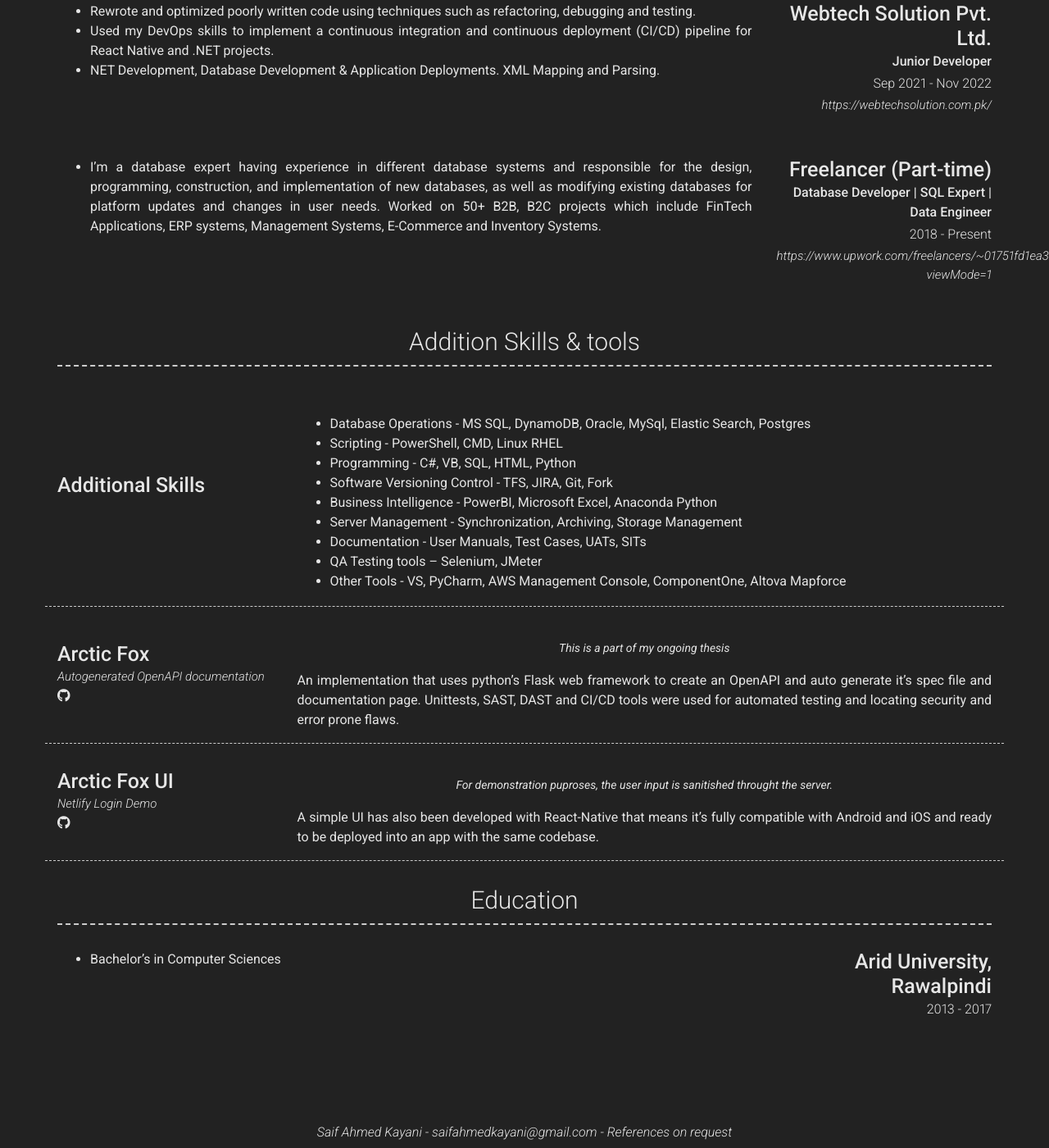
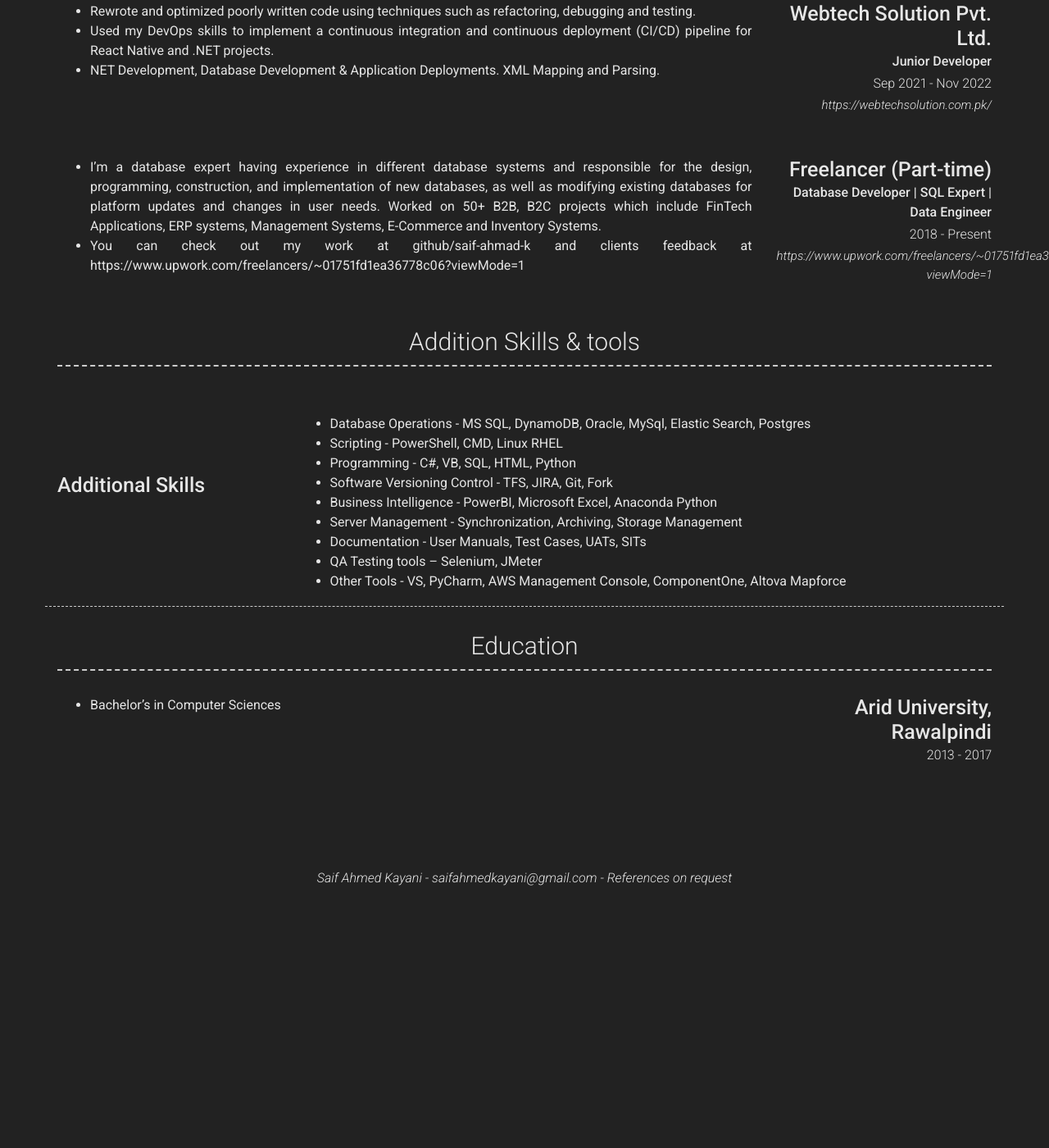
Before and after one commit to saif-ahmad-k/saif-ahmad-k.github.io, a Jekyll site: the page built from index.md, in a window 1280 px wide and 1400 px high, scrolled down 1144 px. Shown: the whole window at 82% size. Built offline with Jekyll 4.4.1, drawn with Linux system fonts in a browser that asks for light colours; nearby versions of some CDN libraries; after the commit the page ends 2234 px from its top, so only the background shows below that.

Commit message:
just another

```diff
--- a/_config.yml
+++ b/_config.yml
@@ -107,6 +107,7 @@ content:
         link: https://www.upwork.com/freelancers/~01751fd1ea36778c06?viewMode=1
         description: |
             - I'm a database expert having experience in different database systems and responsible for the design, programming, construction, and implementation of new databases, as well as modifying existing databases for platform updates and changes in user needs. Worked on 50+ B2B, B2C projects which include FinTech Applications, ERP systems, Management Systems, E-Commerce and Inventory Systems.
+            - You can check out my work at github/saif-ahmad-k and clients feedback at https://www.upwork.com/freelancers/~01751fd1ea36778c06?viewMode=1
 
   - title: Addition Skills & tools # Title for the section
     layout: list # Type of content section (list/text)
@@ -125,35 +126,6 @@ content:
           - Documentation - User Manuals, Test Cases, UATs, SITs
           - QA Testing tools – Selenium, JMeter
           - Other Tools - VS, PyCharm, AWS Management Console, ComponentOne, Altova Mapforce
-
-      - layout: left
-        border: weak
-        title: Arctic Fox
-        link: https://arcticfox.herokuapp.com/
-        link_text: Autogenerated OpenAPI documentation
-        additional_links:
-          - title:  Github page for project
-            icon: fab fa-github
-            url: https://github.com/Haki-Malai/arctic-fox
-        quote: >
-          This is a part of my ongoing thesis
-        description: |
-          An implementation that uses python's Flask web framework to create an OpenAPI and auto generate it's spec file and documentation page.
-          Unittests, SAST, DAST and CI/CD tools were used for automated testing and locating security and error prone flaws.
-
-      - layout: left
-        border: weak
-        title: Arctic Fox UI
-        link: https://arcticfoxweb.netlify.app/
-        link_text: Netlify Login Demo
-        additional_links:
-          - title:  Github page for project
-            icon: fab fa-github
-            url: https://github.com/Haki-Malai/arctic-fox
-        quote: >
-          For demonstration puproses, the user input is sanitished throught the server.
-        description: |
-          A simple UI has also been developed with React-Native that means it's fully compatible with Android and iOS and ready to be deployed into an app with the same codebase.
 
   - title: Education
     layout: list # Type of content section (list/text)
```
